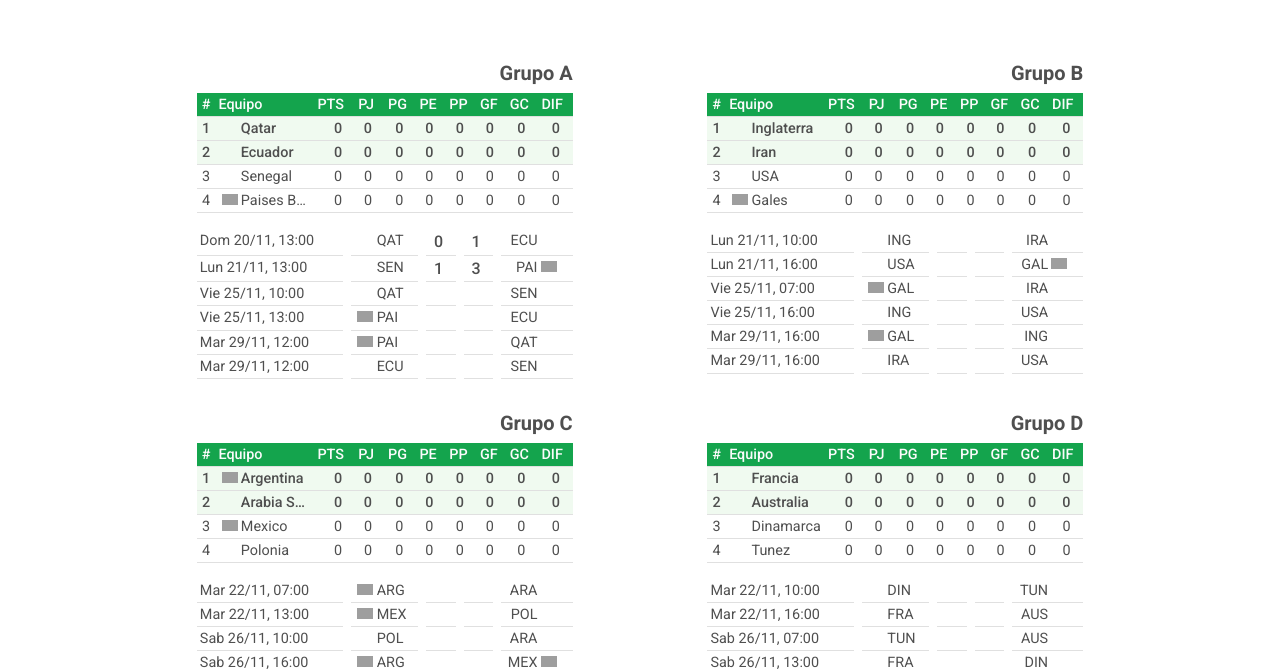
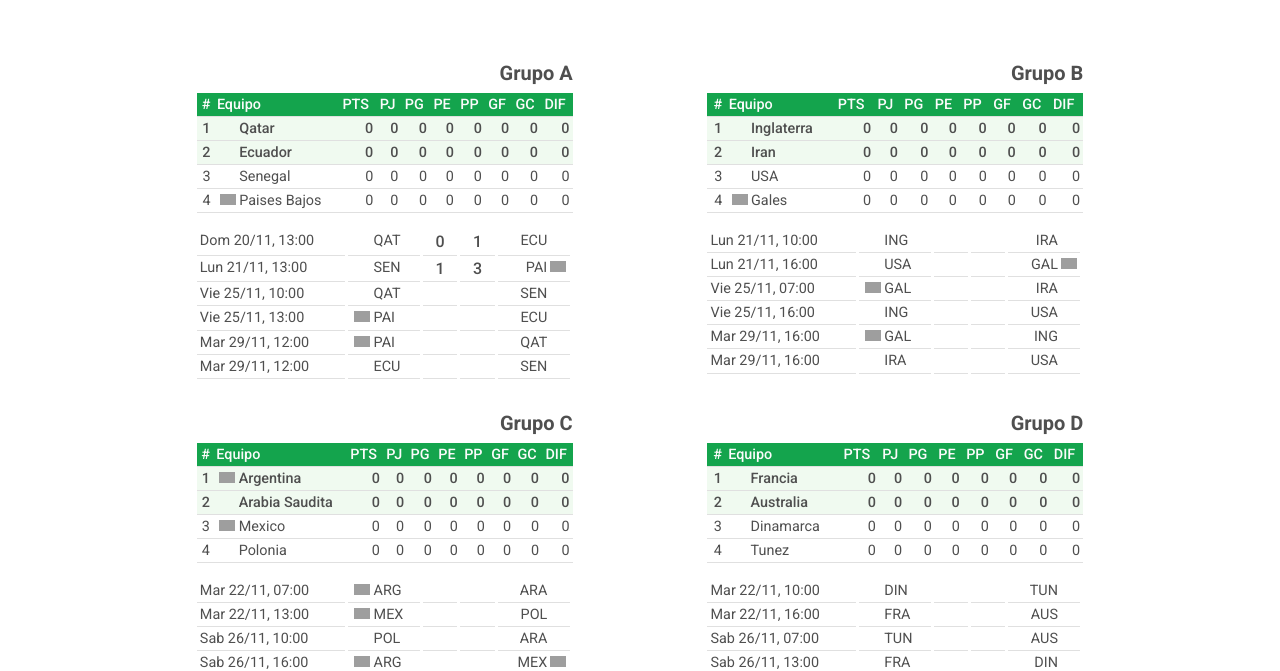
Before and after one commit to josemqu/2022-world-cup-fixture, a website: page index.html in a window 1280 px wide. Shown: the part 134-805 px from the top of the page. Drawn offline with nearby package versions, Linux system fonts and the light colour scheme; no server answers; grey boxes are pictures that could not be loaded.

Commit message:
some styling to the tables

```diff
--- a/styles.css
+++ b/styles.css
@@ -23,10 +23,15 @@
     margin: 0rem 0rem;
 }
 
+td.away-team {
+    padding-right: 0rem !important;
+    margin-right: 0rem !important;
+}
+
 .games tr :nth-child(1) {
     text-align: left;
     width: auto;
-    border-right: 0.5rem solid transparent;
+    border-right: 0.2rem solid transparent;
 }
 
 .games tr :nth-child(2) {
@@ -37,10 +42,10 @@
 .games tr :nth-child(3),
 .games tr :nth-child(4) {
     width: 10%;
-    /* text-align: right; */
+    text-align: center;
     /* background-color: rgb(240, 250, 240); */
-    border-left: 0.5rem solid transparent;
-    border-right: 0.5rem solid transparent;
+    border-left: 0.2rem solid transparent;
+    border-right: 0.2rem solid transparent;
     font-weight: 500;
     font-size: medium;
 }
@@ -48,7 +53,7 @@
 .games tr :nth-child(5) {
     width: 20%;
     text-align: right;
-    /* border-right: 0.5rem solid transparent; */
+    border-right: 0.2rem solid transparent;
 }
 
 i.flag {
@@ -75,7 +80,8 @@ table tr :nth-child(2) {
     overflow: hidden;
     text-overflow: ellipsis;
     white-space: nowrap;
-    max-width: 5rem;
+    max-width: 40%;
+    /* max-width: 2rem; */
 }
 
 .table {
@@ -90,7 +96,7 @@ table tr :nth-child(2) {
 
 thead tr :nth-child(1),
 tbody tr :nth-child(1) {
-    text-align: center;
+    text-align: right;
 
 }
 
@@ -105,7 +111,7 @@ tbody tr :nth-child(10),
 tbody tr :nth-child(11),
 tbody tr :nth-child(12) {
     text-align: right;
-    padding-right: 0.8rem !important;
+    /* padding-right: 0.1rem !important; */
 }
 
 .group-table .hide {
```
